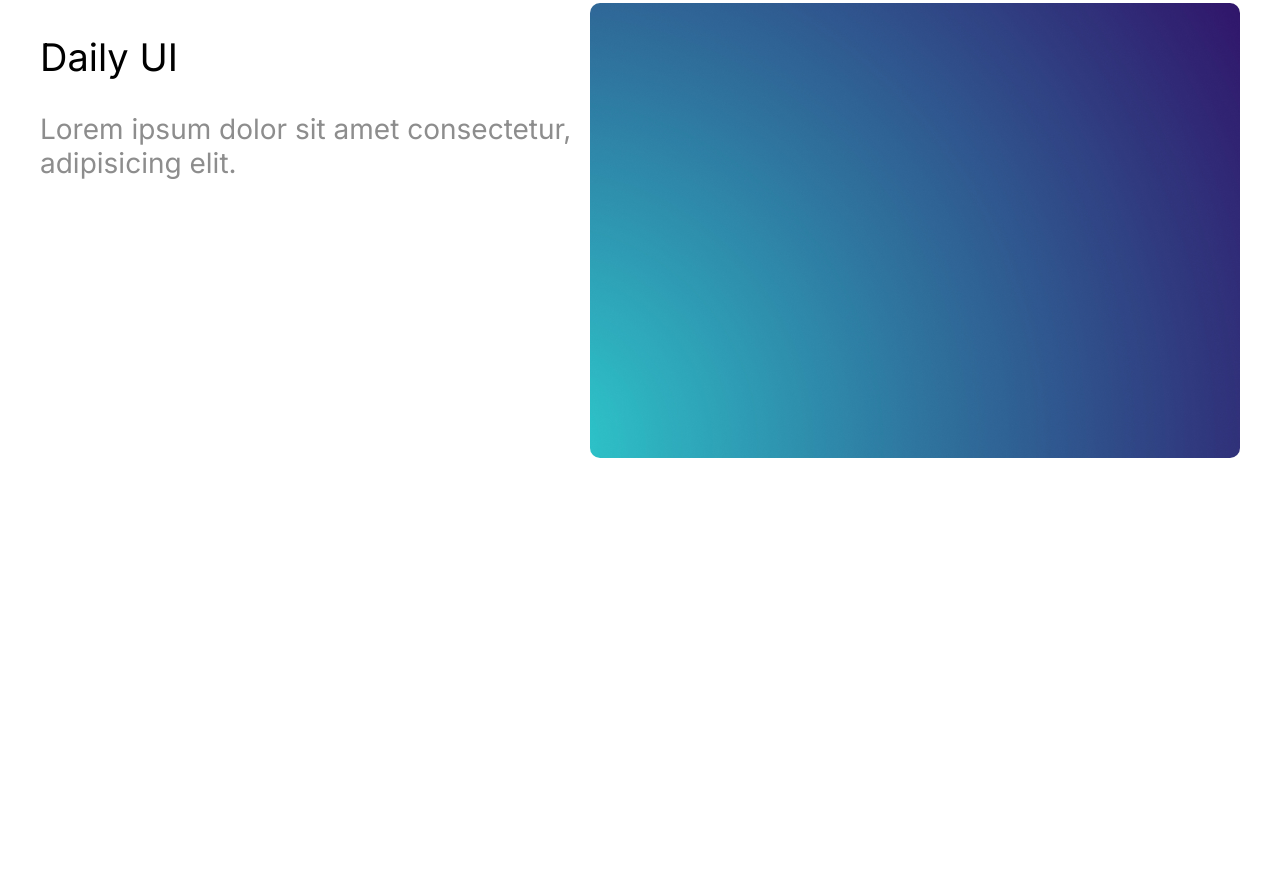
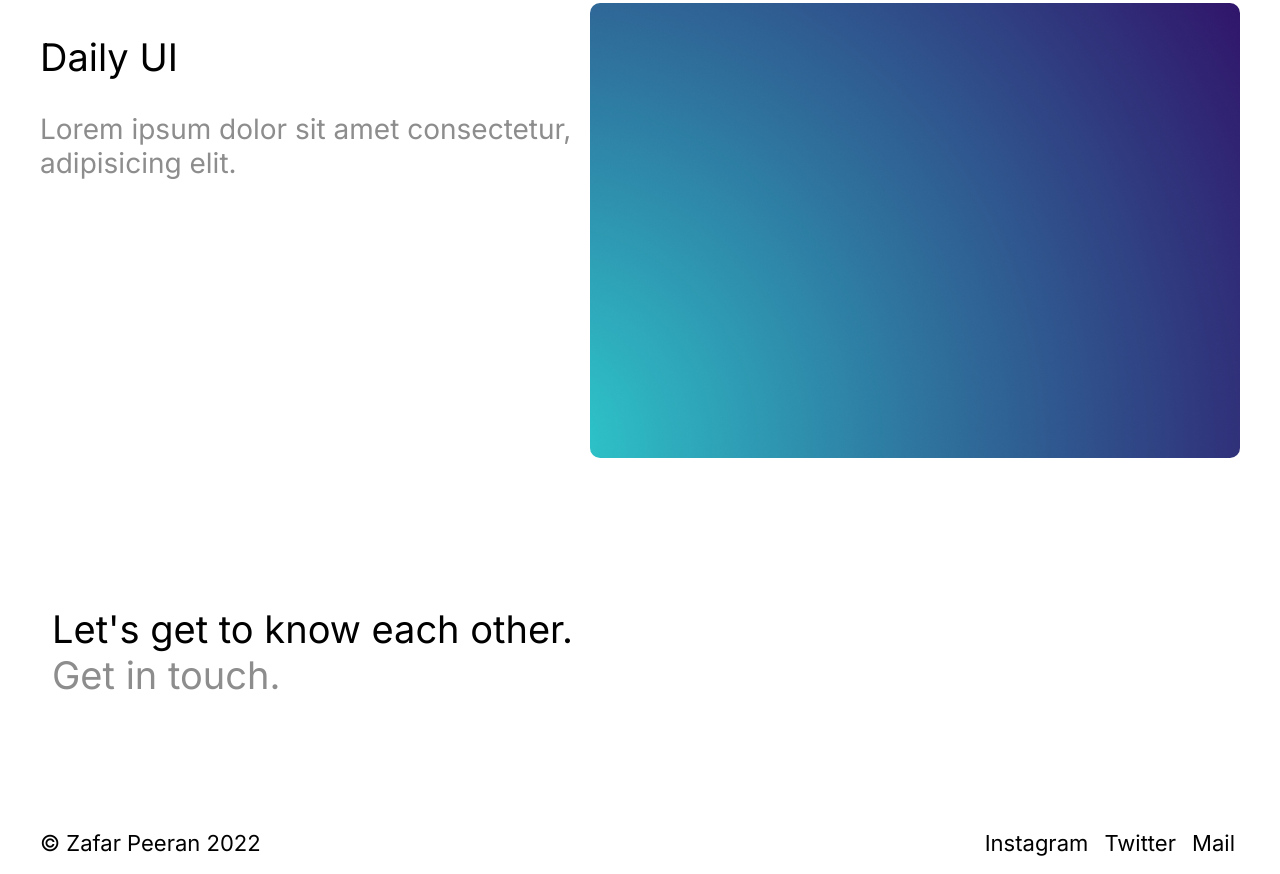
Before and after one commit to zpeeran/zpeeran.github.io, an Astro site: page / in a window 1280 px wide. Shown: the part 1732-2606 px from the top of the page. Before the commit the page ends 2224 px from the top, so only its background shows below. Built offline with nearby package versions, Linux system fonts and the light colour scheme; Astro itself is replaced by a stand-in of ours.

Commit message:
home page done

```diff
--- /dev/null
+++ b/src/layouts/Footer.astro
@@ -0,0 +1,31 @@
+<div class="footer">
+    <div class="copyright">&copy; Zafar Peeran 2022</div>
+    <div class="links">
+        <a href="http://" target="_blank">Instagram</a>
+        <a href="http://" target="_blank">Twitter</a>
+        <a href="http://" target="_blank">Mail</a>
+    </div>
+</div>
+
+<style>
+    .footer {
+        font-size: 14px;
+        padding: 18px 12px;
+        text-align: center;
+    }
+
+    a {
+        color: black;
+        text-decoration: none;
+        padding: 0px 5px;
+    }
+
+    @media (min-width: 640px) {
+        .footer {
+            font-size: 22px;
+            padding: 18px 40px;
+            display: flex;
+            justify-content: space-between;
+        }
+    }
+</style>
--- a/src/pages/index.astro
+++ b/src/pages/index.astro
@@ -1,6 +1,7 @@
 ---
 import Layout from "../layouts/Layout.astro";
 import Intro from "../layouts/Intro.astro";
+import Footer from "../layouts/Footer.astro";
 import Card from "../components/Card.astro";
 ---
 
@@ -25,7 +26,32 @@ import Card from "../components/Card.astro";
             body="Lorem ipsum dolor sit amet consectetur, adipisicing elit."
             image="/temp-images/gradient3.jpg"
         />
+        <div class="message">
+            Let's get to know each other.
+            <div class="caption">Get in touch.</div>
+        </div>
+        <Footer />
     </main>
 </Layout>
 
-<style></style>
+<style>
+    .message {
+        display: flex;
+        flex-direction: column;
+        justify-content: center;
+        margin: 0px 12px;
+        min-height: 40vh;
+        font-size: 30px;
+    }
+
+    .caption {
+        color: #8d8d8d;
+    }
+
+    @media (min-width: 640px) {
+        .message {
+            font-size: 38px;
+            padding: 0px 40px;
+        }
+    }
+</style>
```
